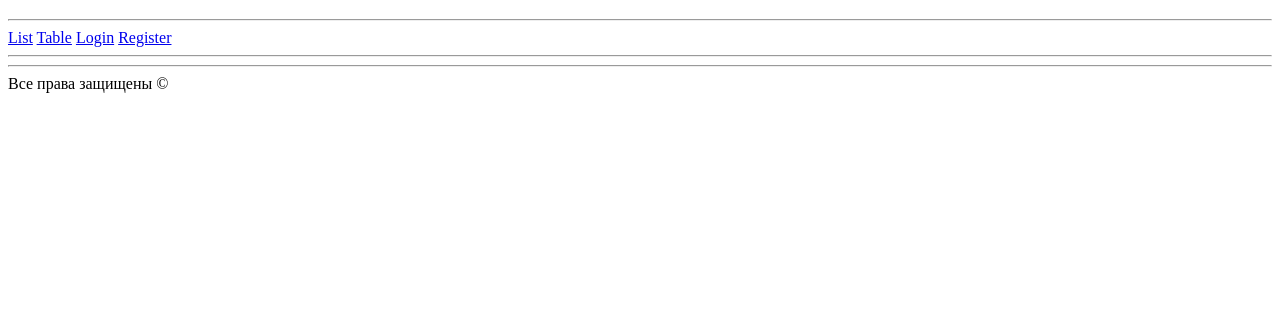
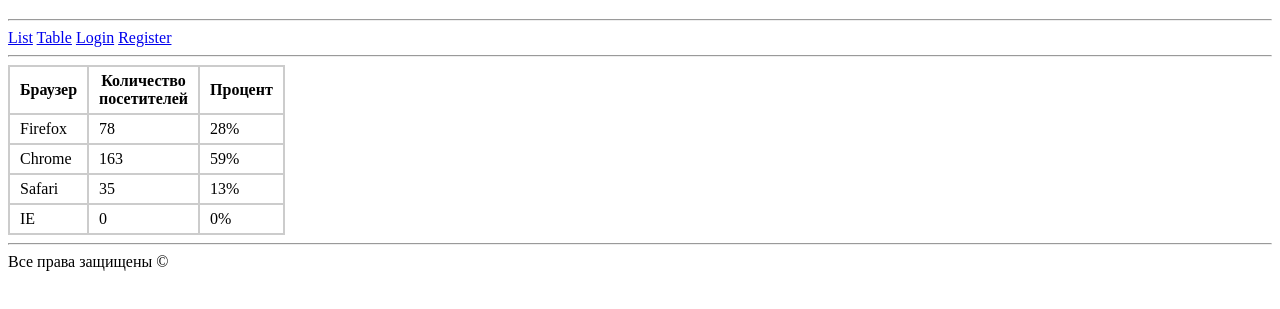
Before and after one commit to denverden/skillup, a plain HTML site: page task-2/page/table.html in a window 1280 px wide. Shown: the part 87-396 px from the top of the page. Drawn offline with Linux system fonts and the light colour scheme.

Commit message:
feat: added content to table.html file

```diff
--- a/task-2/page/table.html
+++ b/task-2/page/table.html
@@ -5,6 +5,15 @@
   <meta http-equiv="X-UA-Compatible" content="IE=edge">
   <meta name="viewport" content="width=device-width, initial-scale=1.0">
   <title>Table</title>
+  <style>
+    table, th, td {
+      border: 1px solid #ccc;
+      border-spacing: 0px;
+    }
+    th, td {
+      padding: 5px 10px;
+    }
+  </style>
 </head>
 <body>
   <header>
@@ -19,7 +28,39 @@
     </nav>
   </header>
   <hr>
-  <main></main>
+  <main>
+    <table>
+      <thead>
+        <tr>
+          <th>Браузер</th>
+          <th>Количество<br>посетителей</th>
+          <th>Процент</th>
+        </tr>
+      </thead>
+      <tbody>
+        <tr>
+          <td>Firefox</td>
+          <td>78</td>
+          <td>28%</td>
+        </tr>
+        <tr>
+          <td>Chrome</td>
+          <td>163</td>
+          <td>59%</td>
+        </tr>
+        <tr>
+          <td>Safari</td>
+          <td>35</td>
+          <td>13%</td>
+        </tr>
+        <tr>
+          <td>IE</td>
+          <td>0</td>
+          <td>0%</td>
+        </tr>
+      </tbody>
+    </table>
+  </main>
   <hr>
   <footer>Все права защищены &copy;</footer>
 </body>
```
